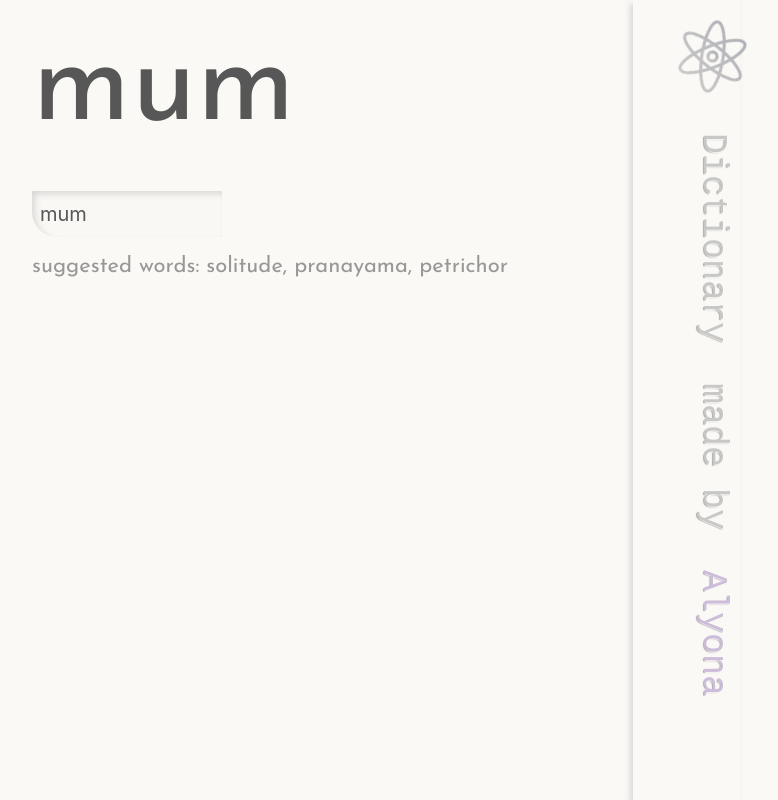
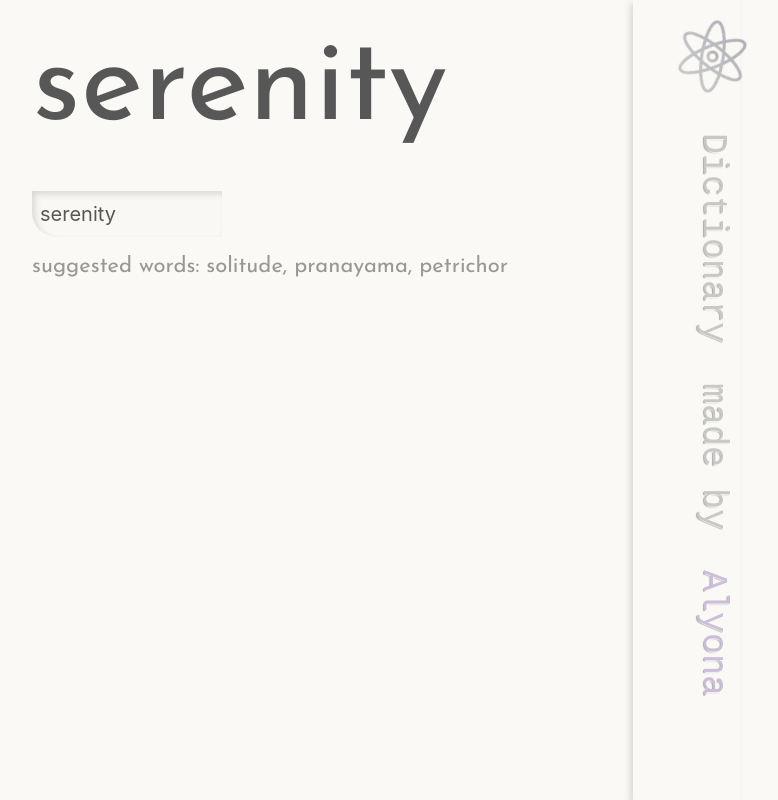
Before and after one commit to georginskaya/React-Dictionary, a React (Create React App) app: page / in a window 1280 px wide. Shown: the whole page, without its empty margins (489-1267 px from the left). Built offline with nearby package versions, Linux system fonts and the light colour scheme; no server answers; a web font is replaced by a local one.

Commit message:
prop word changed to serenity

```diff
--- a/src/App.js
+++ b/src/App.js
@@ -20,7 +20,7 @@ function App() {
       <main>
 
 
-        <Dictionary defaultKeyword="mum"/>
+        <Dictionary defaultKeyword="serenity"/>
 
 
 
```
